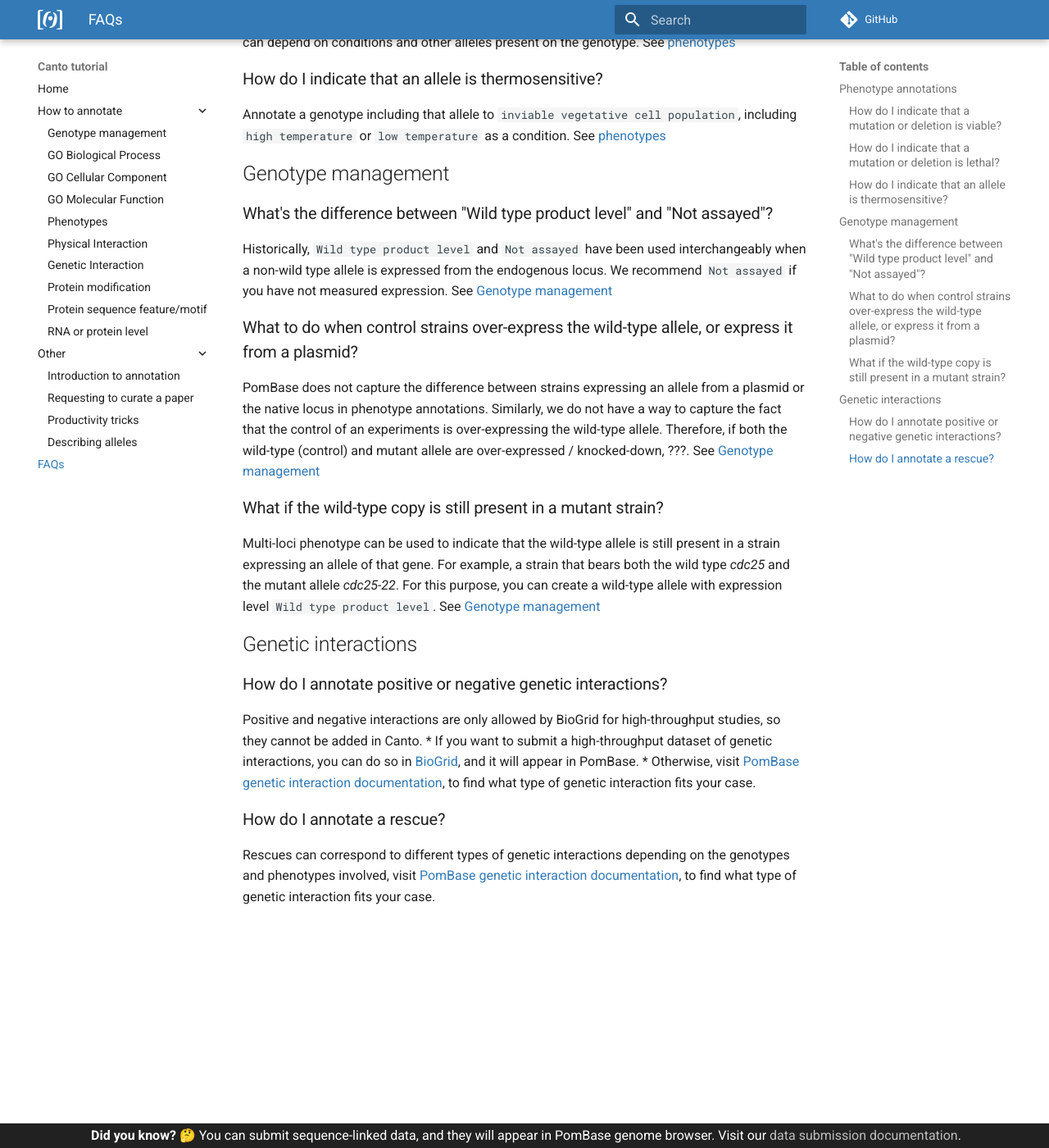
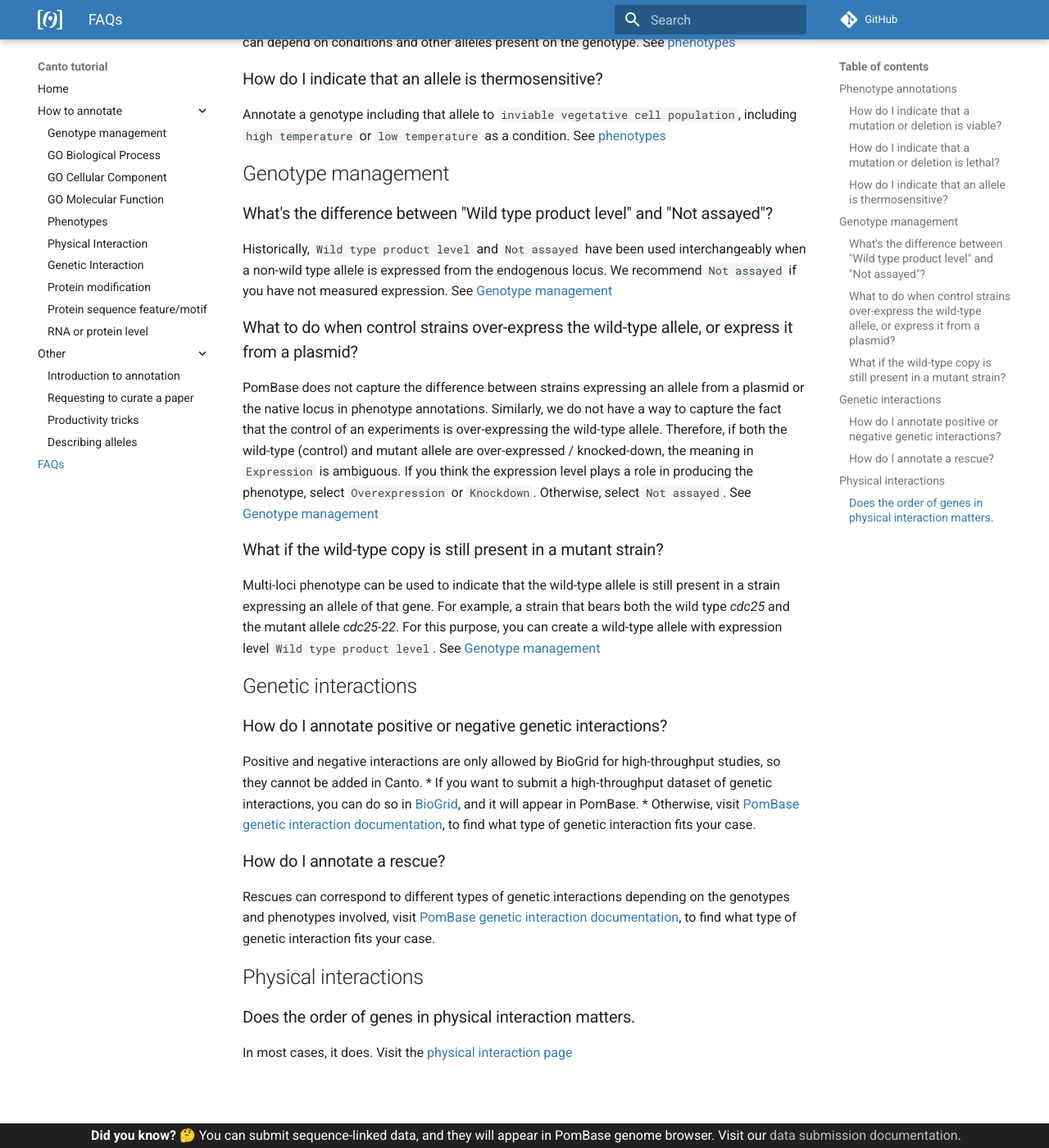
Before and after one commit to pombase/canto_tutorial, an MkDocs documentation site: the page built from docs/faqs.md, in a window 1280 px wide and 1400 px high, scrolled down 352 px. Shown: the whole window at 82% size. Built offline with MkDocs 1.6.1 and Material for MkDocs 9.7.7, drawn with Linux system fonts in a browser that asks for light colours; comment, search, counter and statistics services are not loaded.

Commit message:
more additions

```diff
--- a/docs/faqs.md
+++ b/docs/faqs.md
@@ -21,7 +21,7 @@ Historically, `Wild type product level` and `Not assayed` have been used interch
 
 ### What to do when control strains over-express the wild-type allele, or express it from a plasmid?
 
-PomBase does not capture the difference between strains expressing an allele from a plasmid or the native locus in phenotype annotations.  Similarly, we do not have a way to capture the fact that the control of an experiments is over-expressing the wild-type allele. Therefore, if both the wild-type (control) and mutant allele are over-expressed / knocked-down, ???. See [Genotype management](./genotype_management.md)
+PomBase does not capture the difference between strains expressing an allele from a plasmid or the native locus in phenotype annotations.  Similarly, we do not have a way to capture the fact that the control of an experiments is over-expressing the wild-type allele. Therefore, if both the wild-type (control) and mutant allele are over-expressed / knocked-down, the meaning in `Expression` is ambiguous. If you think the expression level plays a role in producing the phenotype, select `Overexpression` or `Knockdown`. Otherwise, select `Not assayed`. See [Genotype management](./genotype_management.md)
 
 ### What if the wild-type copy is still present in a mutant strain?
 
@@ -38,3 +38,9 @@ Positive and negative interactions are only allowed by BioGrid for high-throughp
 ### How do I annotate a rescue?
 
 Rescues can correspond to different types of genetic interactions depending on the genotypes and phenotypes involved, visit [PomBase genetic interaction documentation](https://www.pombase.org/documentation/genetic-and-physical-interactions), to find what type of genetic interaction fits your case.
+
+## Physical interactions
+
+### Does the order of genes in physical interaction matters.
+
+In most cases, it does. Visit the [physical interaction page](./physical_interaction.md)
```
Also changed, not shown: docs/physical_interaction.md (+22 -9 lines), docs/assets/pi_definition.png (added).
